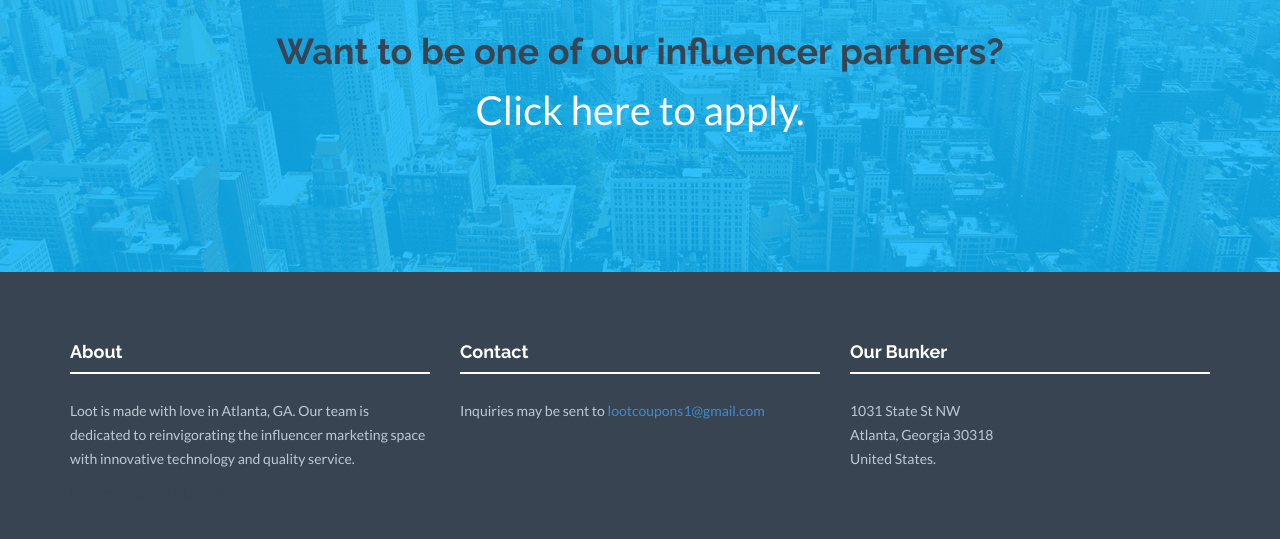
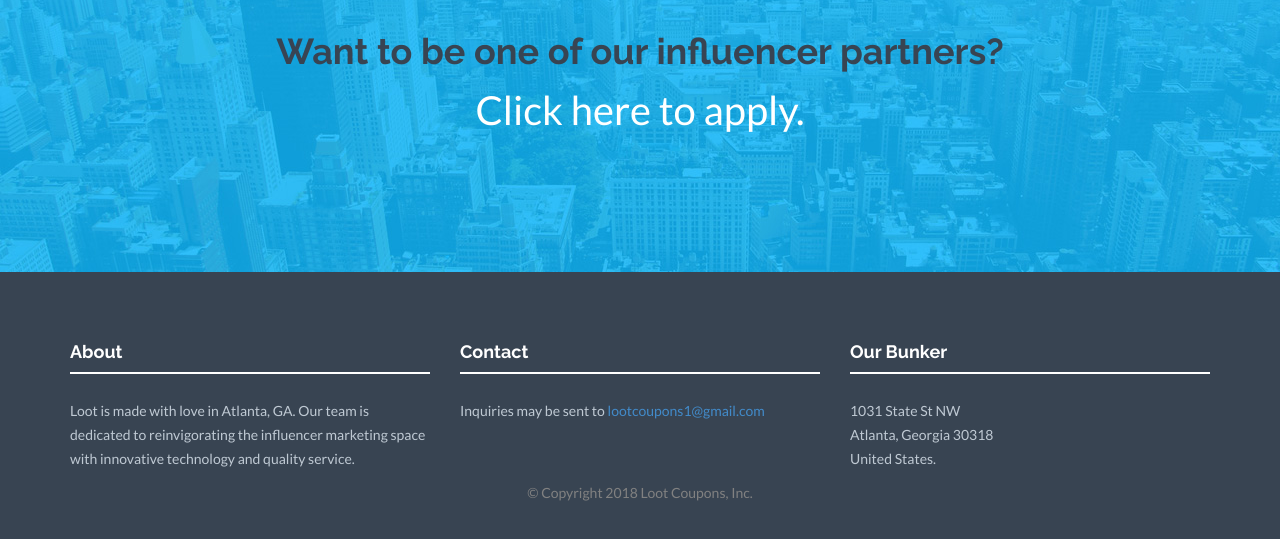
Before and after one commit to adamszaruga/loot_landing, a plain HTML site: page index.html in a window 1280 px wide. Shown: the part 1344-1883 px from the top of the page. Drawn offline with nearby package versions, Linux system fonts and the light colour scheme.

Commit message:
added copyright

```diff
--- a/assets/css/style.css
+++ b/assets/css/style.css
@@ -519,6 +519,9 @@ csmall2 {
 	color: #F58573;
 }
 
+.copyright {
+	color: #818181;
+}
 @media (min-width: 1200px) {
   .CTA {
   		width: 60%;
--- a/index.html
+++ b/index.html
@@ -182,8 +182,8 @@
 		 				United States.<br/>
 		 			</p>
 		 		</div>
-		 		<div class="col-xs-12">
-		 			<span class="copyright">© Copyright 2018 Loot, Inc.</span>
+		 		<div class="col-xs-12 text-center">
+		 			<span class="copyright">© Copyright 2018 Loot Coupons, Inc.</span>
 		 		</div>
 		 	</div><! --/row -->
 	 	</div><! --/container -->
```
